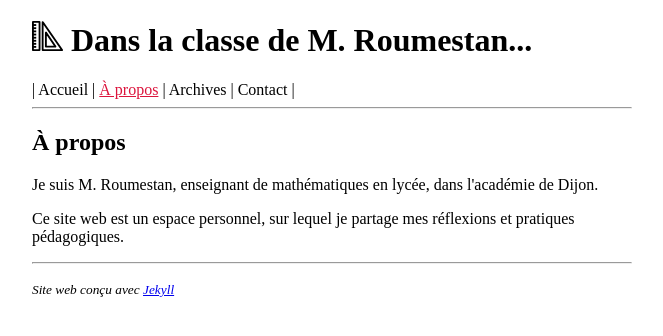
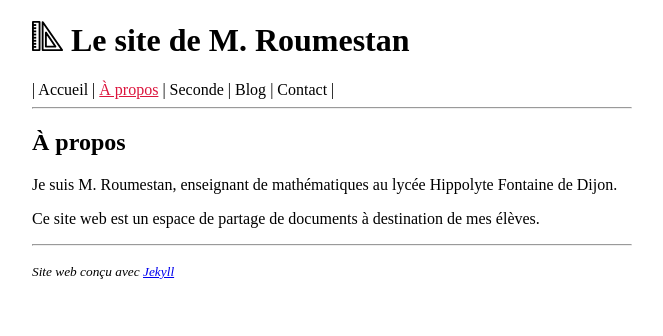
Before and after one commit to roumesta/roumestan.github.io, a Jekyll site: the page built from about.html, in a window 1280 px wide. Shown: the top 336 px of the page, without its empty margins (308-971 px from the left). Built offline with Jekyll 4.4.1, drawn with Linux system fonts in a browser that asks for light colours.

Commit message:
Changement du nom et ajout de la page Seconde

```diff
--- a/_config.yml
+++ b/_config.yml
@@ -1 +1 @@
-name: " Dans la classe de M. Roumestan..."
+name: " Le site de M. Roumestan"
--- a/_data/navigation.yml
+++ b/_data/navigation.yml
@@ -2,7 +2,9 @@
   link: /
 - name: À propos
   link: /about.html
-- name: Archives
+- name: Seconde
+  link: /seconde.html
+- name: Blog
   link: /blog.html
 - name: Contact
   link: /contact.html
--- a/about.html
+++ b/about.html
@@ -3,6 +3,6 @@
 title: À propos
 ---
 
-<p>Je suis M. Roumestan, enseignant de mathématiques en lycée, dans l'académie de Dijon.</p>
+<p>Je suis M. Roumestan, enseignant de mathématiques au lycée Hippolyte Fontaine de Dijon.</p>
 
-<p>Ce site web est un espace personnel, sur lequel je partage mes réflexions et pratiques pédagogiques.</p>
+<p>Ce site web est un espace de partage de documents à destination de mes élèves.</p>
--- /dev/null
+++ b/seconde.html
@@ -0,0 +1,6 @@
+---
+layout: default
+title: Seconde
+---
+
+<p>Le matériel demandé en classe de seconde est le suivant</p>
```
Also changed, not shown: Gemfile.lock.
